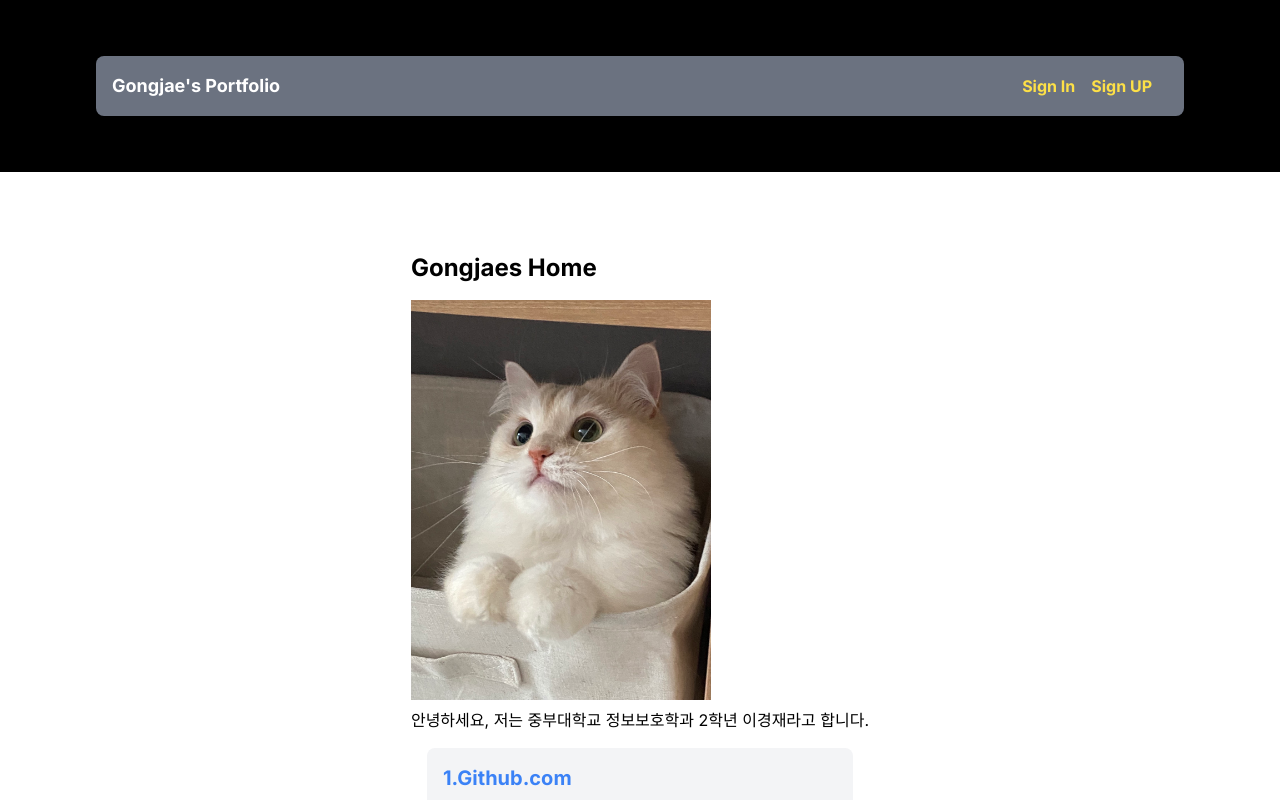
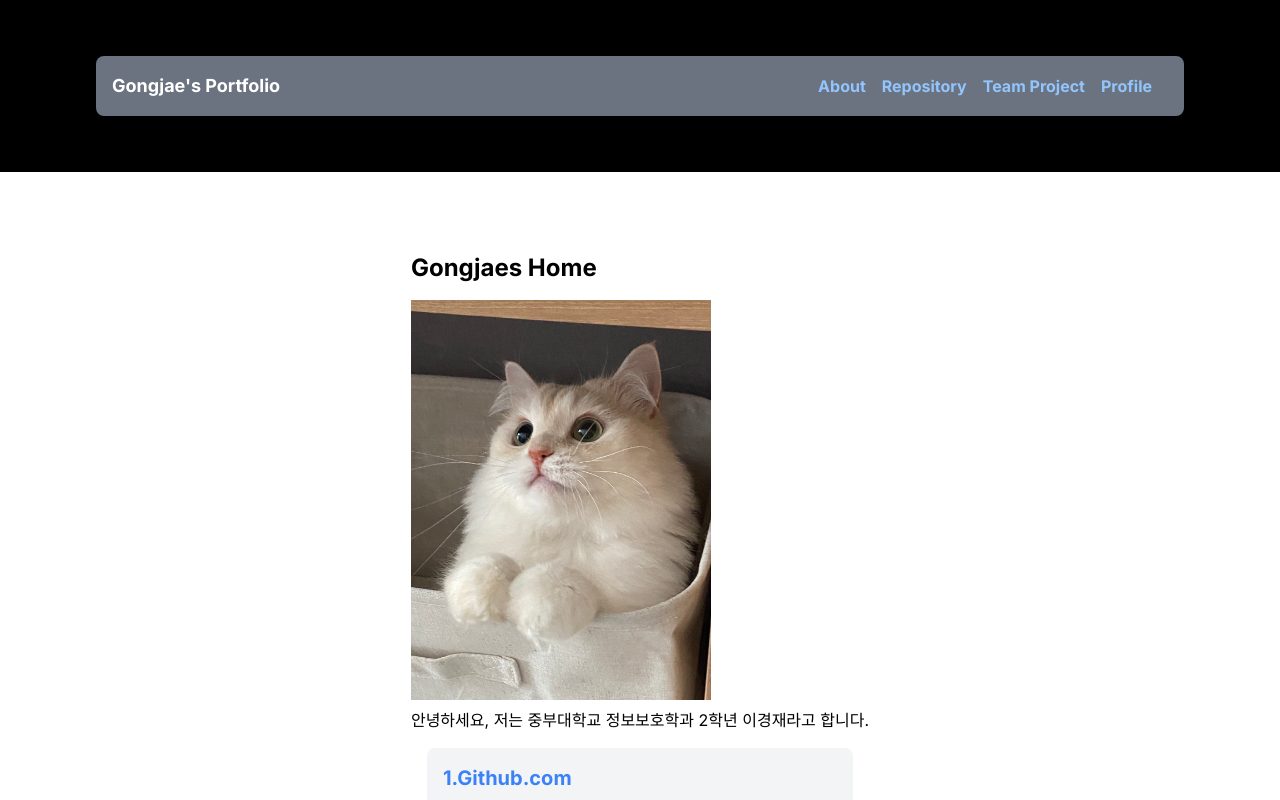
Before and after one commit to gongjae/portfolio, a Next.js app: page / in a window 1280 px wide. Shown: the top 800 px of the page. Built offline with nearby package versions, Linux system fonts and the light colour scheme; no server answers.

Commit message:
포트폴리오 2st

```diff
--- a/components/Header.jsx
+++ b/components/Header.jsx
@@ -17,24 +17,6 @@ const Header = () => {
               <div></div>
             </div>
             <div className="flex items-center font-bold">
-              {!userId ? (
-                //로그인이 안된 경우
-                <>
-                  <Link
-                    href="/sign-in"
-                    className="text-yellow-300 hover:text-white mr-4"
-                  >
-                    Sign In
-                  </Link>
-                  <Link
-                    href="/sign-up"
-                    className="text-yellow-300 hover:text-white mr-4"
-                  >
-                    Sign UP
-                  </Link>
-                </>
-              ) : (
-                //로그인된 경우
               <>
                 <Link
                   href="/about"
@@ -65,7 +47,6 @@ const Header = () => {
                   <UserButton afterSignOutUrl="/" />
                 </div>
               </>
-              )}
             </div>
           </div>
         </div>
```
Lines whose indentation alone changed are shown as unchanged.
